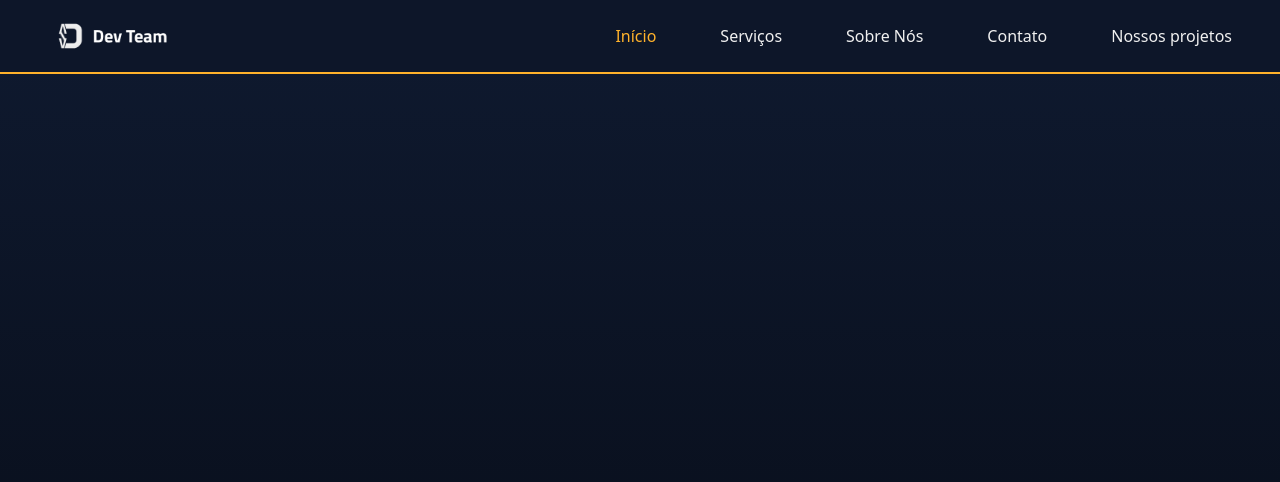
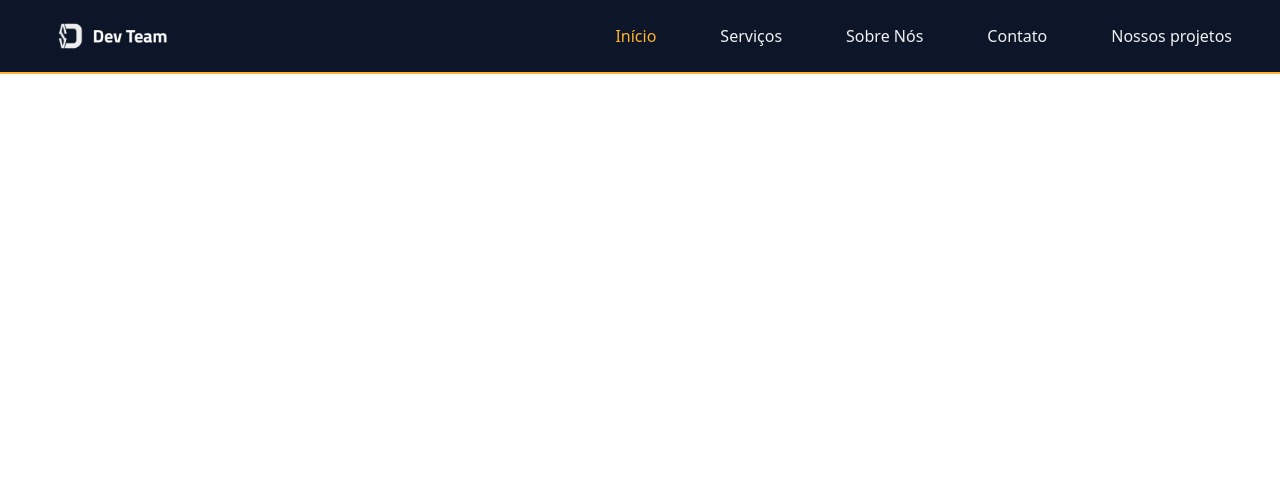
Before and after one commit to DevTeam-On/dev-team-page, a Next.js app: page / in a window 1280 px wide. Shown: the top 482 px of the page. Built offline with nearby package versions, Linux system fonts and the light colour scheme.

Commit message:
feat: :tada: add new project fonts

```diff
--- a/src/app/layout.tsx
+++ b/src/app/layout.tsx
@@ -1,8 +1,18 @@
 import HeaderComponent from '@/components/Header'
 import './globals.css'
-import { Inter } from 'next/font/google'
+import { Maven_Pro, Titillium_Web, JetBrains_Mono } from 'next/font/google'
+import Container from '@/components/Container/index'
 
-const inter = Inter({ subsets: ['latin'] })
+const mavenPro = Maven_Pro({ subsets: ['latin'], variable: '--font-mavem-pro' })
+const jetBrainsMono = JetBrains_Mono({
+  subsets: ['latin'],
+  variable: '--font-jetbrains'
+})
+const titilliumWeb = Titillium_Web({
+  subsets: ['latin'],
+  weight: ['400'],
+  variable: '--font-titillium-web'
+})
 
 export const metadata = {
   title: 'Dev Team',
@@ -17,8 +27,7 @@ export default function RootLayout({
   return (
     <html lang="en">
       <body
-        // className={inter.className}
-        className="h-screen w-screen bg-gradient-to-t from-blue-400 to-blue-100 bg-no-repeat"
+        className={`${mavenPro.variable} ${jetBrainsMono.variable} ${titilliumWeb.variable} light:bg-blue-50 h-screen w-screen from-blue-400 to-blue-100 bg-no-repeat dark:bg-gradient-to-t`}
       >
         <HeaderComponent />
         {children}
--- a/tailwind.config.js
+++ b/tailwind.config.js
@@ -7,6 +7,11 @@ module.exports = {
   ],
   theme: {
     extend: {
+      fontFamily: {
+        mavenPro: 'var(--font-mavem-pro)',
+        jetBrainsMono: 'var(--font-jetbrains)',
+        titilliumWeb: 'var(--font-titillium-web)'
+      },
       colors: {
         gray: {
           50: '#F0F0F0',
@@ -24,6 +29,11 @@ module.exports = {
         yellow: { 800: '#FFB22B' },
         success: '#67A950',
         error: '#BE3737'
+      },
+      screens: {
+        tablet: '640px',
+        laptop: '1024px',
+        desktop: '1280px'
       }
     }
   },
```
